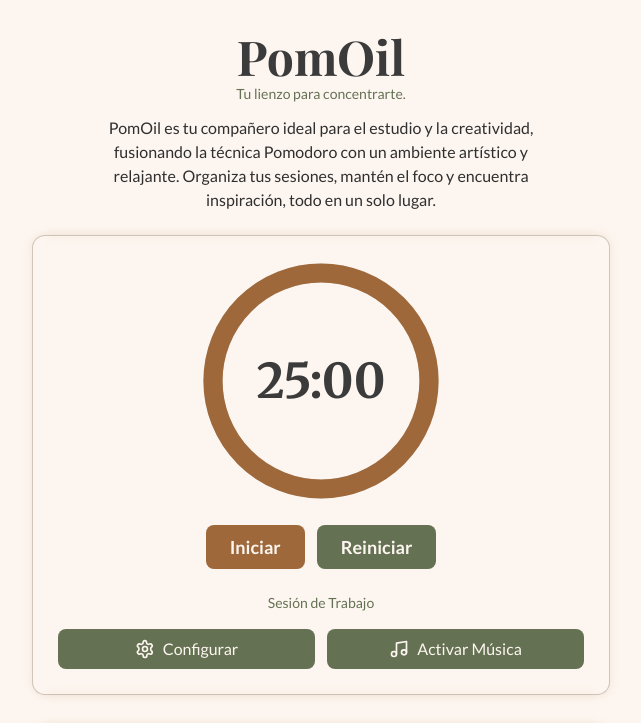
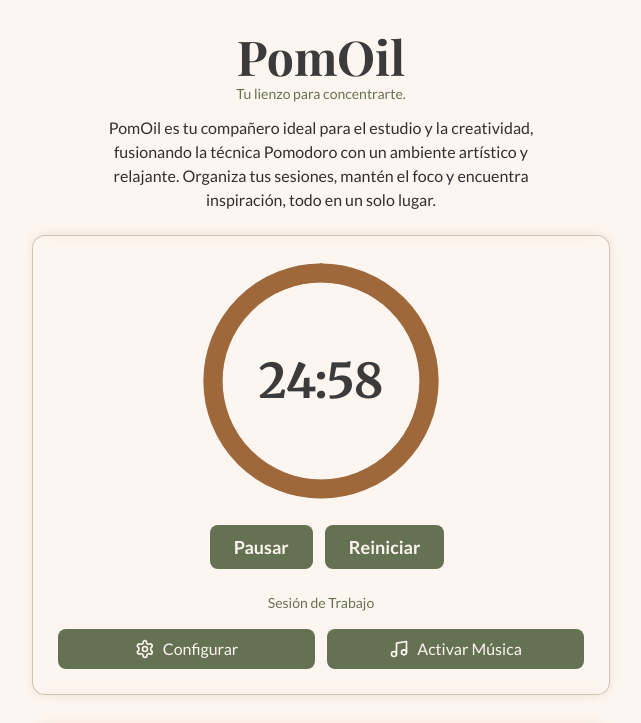
Before and after one commit to rifesggtv/PomOil, a plain HTML site: page index.html in a window 1280 px wide. Both pictures are taken after a click on the button "Iniciar". Shown: the top 723 px of the page, without its empty margins (319-960 px from the left). Drawn offline with nearby package versions, Linux system fonts and the light colour scheme.

Commit message:
Update index.html

```diff
--- a/index.html
+++ b/index.html
@@ -111,6 +111,7 @@
         .page-footer {
             text-align: center;
             margin-top: 2rem;
+            margin-bottom: 2rem; /* Añadido para más espacio al final */
             padding: 1rem;
             font-size: 0.8rem;
             color: #657153; /* Verde oliva */
@@ -383,6 +384,16 @@
             notificationSound.src = selectedAlarmSound; notificationSound.currentTime = 0;
             notificationSound.play().catch(error => console.warn("Error al reproducir sonido:", error));
         }
+
+        // --- Event Listeners for Timer Buttons --- ADDED BACK
+        startButton.addEventListener('click', () => {
+            if (currentTime > 0) {
+                 startTimer();
+            }
+        });
+        pauseButton.addEventListener('click', pauseTimer);
+        resetButton.addEventListener('click', () => resetTimer('work', true));
+
 
         // --- Settings Logic ---
         settingsButton.addEventListener('click', () => {
```
